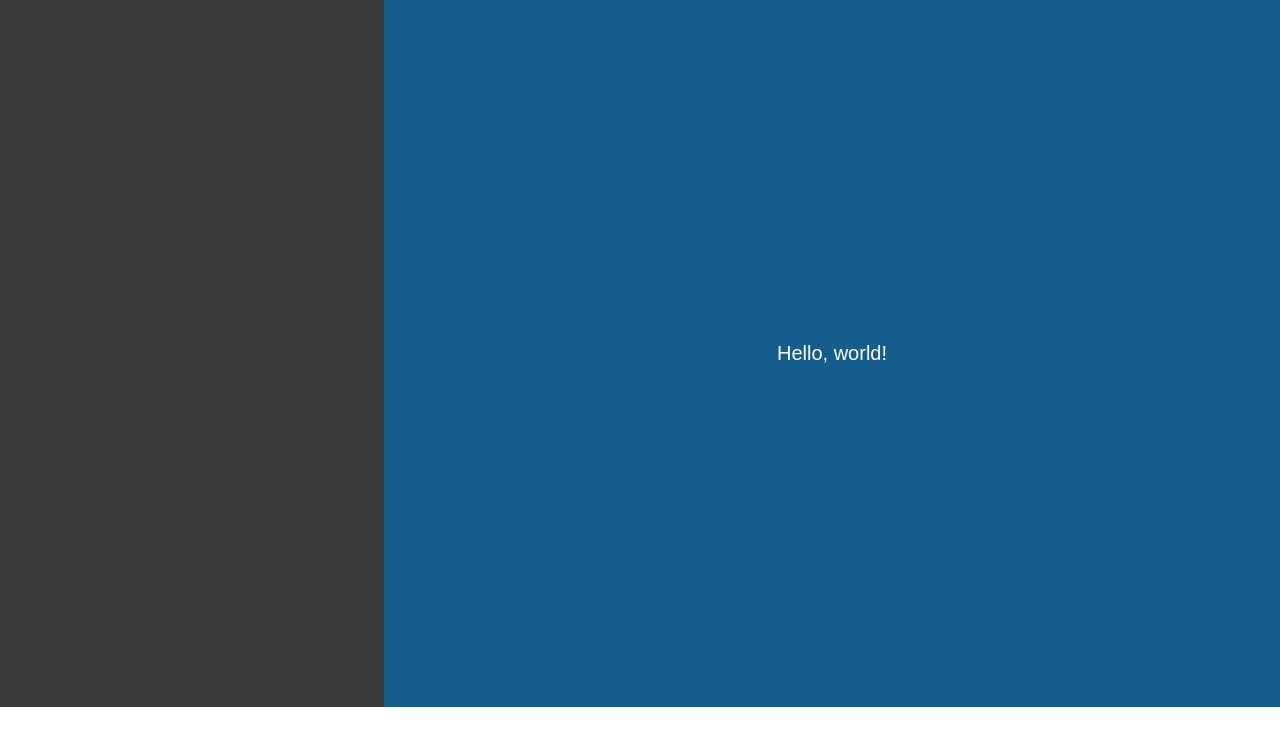
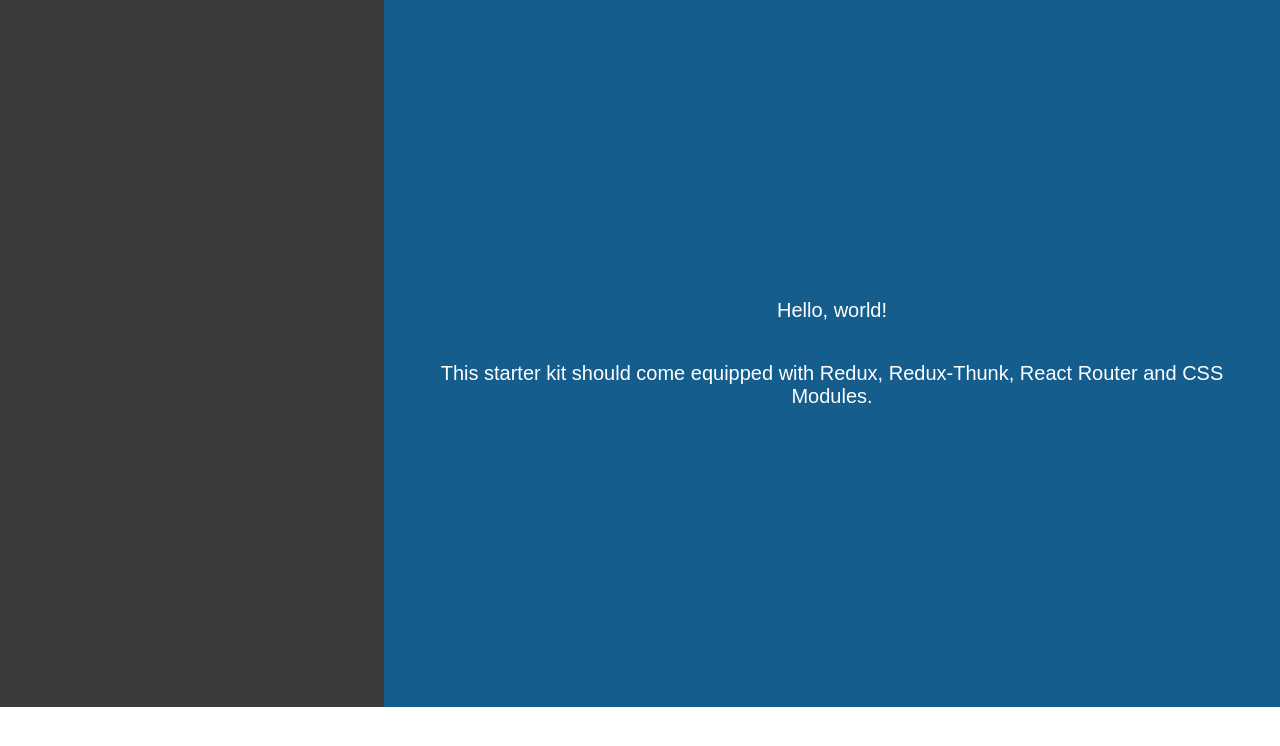
Before and after one commit to j-stuckey/docker_react-app_template, a React app: page / in a window 1280 px wide. Shown: the top 746 px of the page. Built offline with nearby package versions, Linux system fonts and the light colour scheme.

Commit message:
Added eslintrc

```diff
--- a/src/components/App.js
+++ b/src/components/App.js
@@ -1,18 +1,22 @@
 import React, { Component } from 'react';
 
-import styles from './styles/App.module.css';
+import styles from './styles/App.module.css'; // CSS Modules
+
+// Redux-actions might be useful as well. Check it out:
+// https://github.com/redux-utilities/redux-actions/blob/master/docs/introduction/Tutorial.md
 
 class App extends Component {
-
-	render() {
-
+    render() {
         return (
             <div className={styles.AppContainer}>
-				<section className={styles.LeftSection}>
-				</section>
-				<section className={styles.RightSection}>
-					<p>Hello, world!</p>
-				</section>
+                <section className={styles.LeftSection} />
+                <section className={styles.RightSection}>
+                    <p>Hello, world!</p>
+                    <p>
+                        This starter kit should come equipped with Redux,
+                        Redux-Thunk, React Router and CSS Modules.
+                    </p>
+                </section>
             </div>
         );
     }
--- a/src/components/styles/App.module.css
+++ b/src/components/styles/App.module.css
@@ -11,6 +11,7 @@
 .RightSection {
 	flex: 0 0 70%;
 	display: flex;
+	flex-flow: column;
 	justify-content: center;
 	align-items: center;
 	padding: 20px;
@@ -18,7 +19,7 @@
 }
 
 .RightSection > p {
-	margin: 0;
+	margin: 20px 0;
 	font-size: 20px;
 }
 
--- a/src/redux/store.js
+++ b/src/redux/store.js
@@ -0,0 +1 @@
+import { createStore, applyMiddleware, compose } from 'redux';
```
Also changed, not shown: .eslintrc.json (added).
